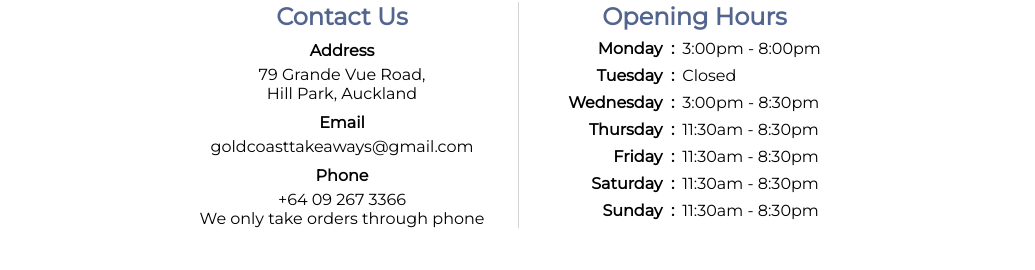
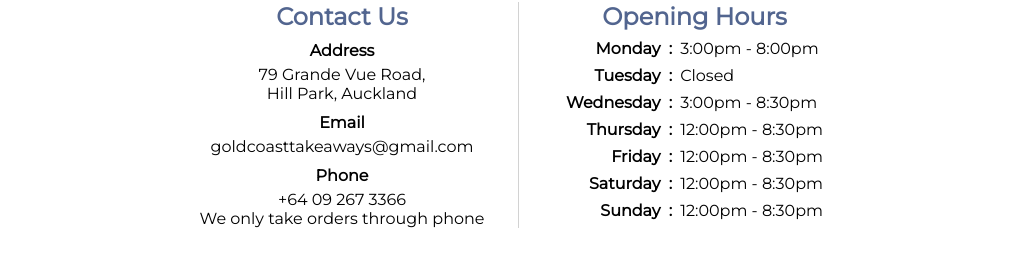
Before and after one commit to kelvin181/gold-coast-takeaways, a React (Vite) app: page / in a window 1280 px wide. Shown: the part 1549-1819 px from the top of the page, without its empty margins (122-1157 px from the left). Built offline with nearby package versions, Linux system fonts and the light colour scheme.

Commit message:
feat: change opening hours for Thursday, Friday, Saturday, and Sunday

```diff
--- a/src/components/OpeningHours.jsx
+++ b/src/components/OpeningHours.jsx
@@ -19,19 +19,19 @@ const OpeningHours = () => (
         </tr>
         <tr>
           <th>Thursday &nbsp;:</th>
-          <td>11:30am - 8:30pm</td>
+          <td>12:00pm - 8:30pm</td>
         </tr>
         <tr>
           <th>Friday &nbsp;:</th>
-          <td>11:30am - 8:30pm</td>
+          <td>12:00pm - 8:30pm</td>
         </tr>
         <tr>
           <th>Saturday &nbsp;:</th>
-          <td>11:30am - 8:30pm</td>
+          <td>12:00pm - 8:30pm</td>
         </tr>
         <tr>
           <th>Sunday &nbsp;:</th>
-          <td>11:30am - 8:30pm</td>
+          <td>12:00pm - 8:30pm</td>
         </tr>
       </tbody>
     </table>
```
